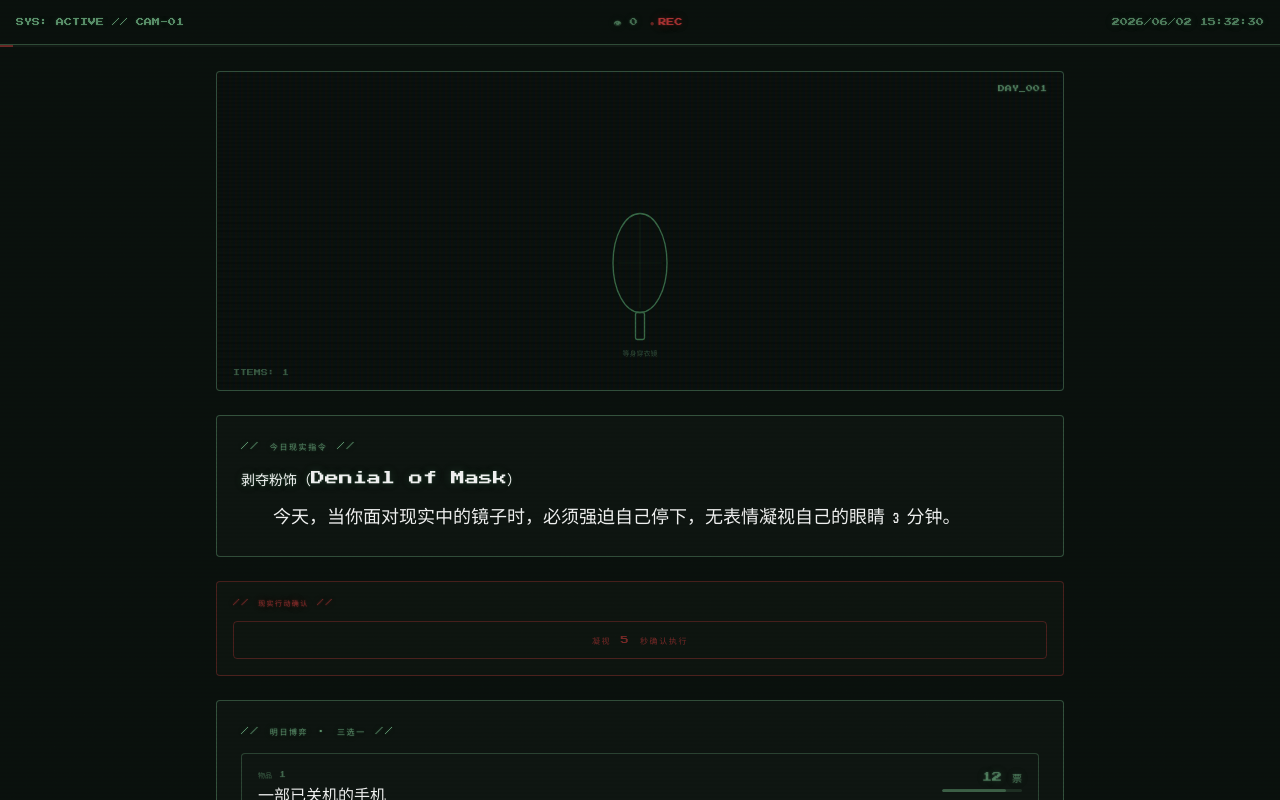
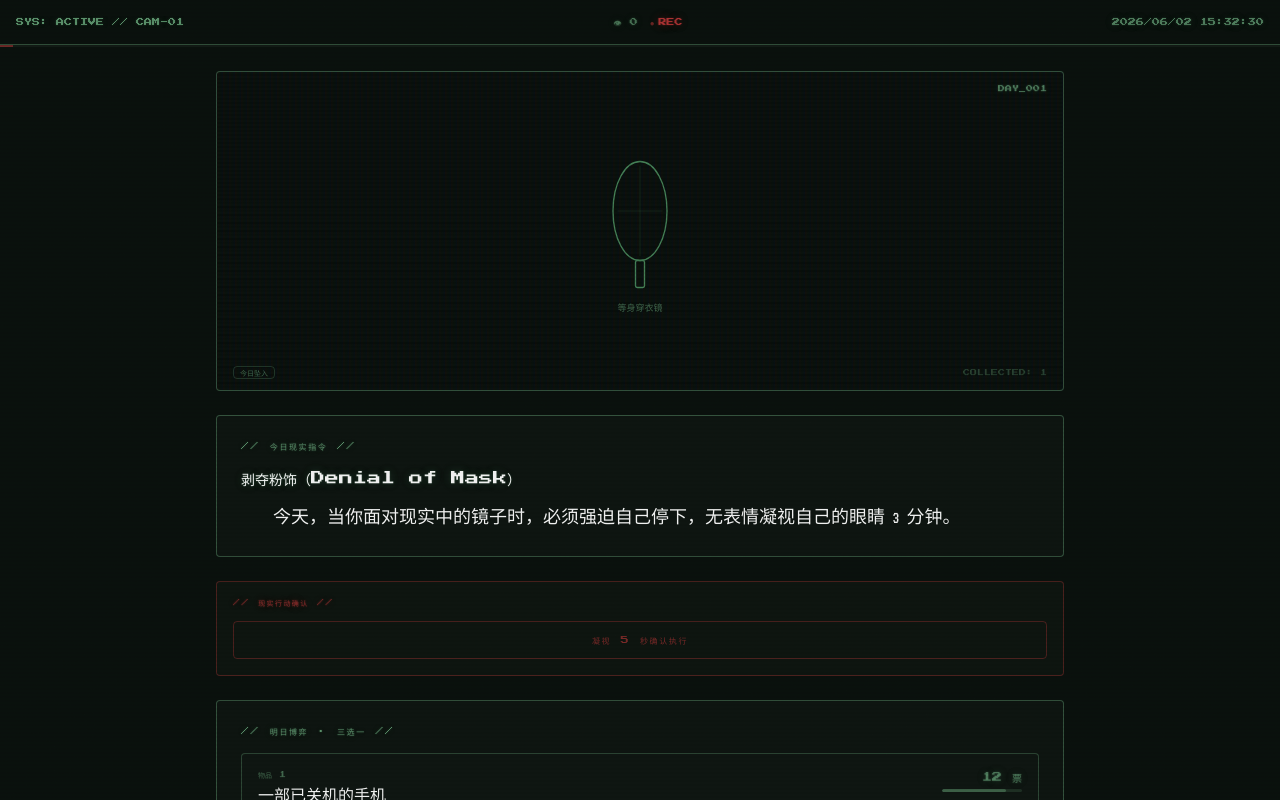
Before and after one commit to 1014549617-wq/-, a React (Vite) app in the folder client/: page /monitor in a window 1280 px wide. Shown: the top 800 px of the page. Built offline with nearby package versions, Linux system fonts and the light colour scheme; no server answers.

Commit message:
feat: 监控视窗只显示今日坠入物品，带坠落动画

```diff
--- a/client/src/index.css
+++ b/client/src/index.css
@@ -195,6 +195,43 @@ body {
   100% { opacity: 0; }
 }
 
+/* ========== 物品坠落动画 ========== */
+@keyframes drop-in {
+  0%   { opacity: 0; transform: translateY(-120px) scale(1.2); }
+  60%  { opacity: 1; transform: translateY(12px) scale(0.96); }
+  80%  { transform: translateY(-6px) scale(1.01); }
+  100% { opacity: 1; transform: translateY(0) scale(1); }
+}
+
+/* 物品名淡入（延迟） */
+@keyframes name-fade-in {
+  from { opacity: 0; transform: translateY(8px); }
+  to   { opacity: 1; transform: translateY(0); }
+}
+
+.drop-icon {
+  opacity: 0;
+  animation: drop-in 0.9s cubic-bezier(0.22, 1, 0.36, 1) 0.3s forwards;
+}
+
+.drop-name {
+  opacity: 0;
+  animation: name-fade-in 0.6s ease-out 1s forwards;
+}
+
+/* 物品容器弹性微晃 */
+@keyframes settle-wobble {
+  0%   { transform: rotate(0deg); }
+  25%  { transform: rotate(-1.5deg); }
+  50%  { transform: rotate(1deg); }
+  75%  { transform: rotate(-0.5deg); }
+  100% { transform: rotate(0deg); }
+}
+
+.drop-settle {
+  animation: settle-wobble 0.5s ease-out 1.1s forwards;
+}
+
 /* ========== 暗房显影效果 ========== */
 .darkroom-reveal {
   opacity: 0;
--- a/client/src/pages/Monitor.jsx
+++ b/client/src/pages/Monitor.jsx
@@ -197,28 +197,50 @@ export default function Monitor() {
 
       <main className="max-w-4xl mx-auto p-3 md:p-6 space-y-4 md:space-y-6">
 
-        {/* 核心监控视窗 */}
+        {/* 核心监控视窗 —— 只展示今日坠入物品 */}
         <div id="monitor-view" className="scanlines w-full h-56 md:h-80 bg-monitorGlass border border-phosphorGreen/50 rounded relative flex items-center justify-center overflow-hidden">
-          <div id="items-layer" className="absolute inset-0 opacity-80 flex items-end justify-center gap-4 md:gap-8 pb-6 md:pb-8 flex-wrap px-2">
-            {items.map((item, idx) => (
-              <div key={item.id} className="flex flex-col items-center gap-1 fade-in-up" style={{ animationDelay: idx * 0.3 + 's' }}>
-                {itemIcons[item.slug] || (
-                  <div className="w-10 h-10 md:w-12 md:h-12 border border-phosphorGreen/50 rounded flex items-center justify-center font-pixel text-[6px] md:text-[7px] text-phosphorGreen/70">
-                    {item.slug ? item.slug.slice(0, 3).toUpperCase() : '???'}
+          {/* 今日物品（只显示最新一件） */}
+          <div className="flex flex-col items-center justify-center gap-3 px-4">
+            {items.length > 0 ? (() => {
+              const todayItem = items[items.length - 1]
+              return (
+                <div key={todayItem.id} className="flex flex-col items-center gap-2 drop-settle">
+                  <div className="drop-icon">
+                    {itemIcons[todayItem.slug] || (
+                      <div className="w-14 h-14 md:w-20 md:h-20 border border-phosphorGreen/50 rounded flex items-center justify-center font-pixel text-[10px] md:text-[12px] text-phosphorGreen/70">
+                        {todayItem.slug ? todayItem.slug.slice(0, 3).toUpperCase() : '???'}
+                      </div>
+                    )}
                   </div>
-                )}
-                <span className="font-pixel text-[6px] md:text-[7px] text-phosphorGreen/60">{item.name}</span>
-              </div>
-            ))}
-            {items.length === 0 && (
+                  <span className="font-pixel text-[8px] md:text-[9px] text-phosphorGreen/70 drop-name text-center">
+                    {todayItem.name}
+                  </span>
+                </div>
+              )
+            })() : (
               <div className="font-pixel text-[8px] text-phosphorGreen/40">[ 房间为空 · 等待第一件物品坠入 ]</div>
             )}
           </div>
+
+          {/* 右上角天数 */}
           <div className="absolute top-2 md:top-3 right-3 md:right-4 font-pixel text-[6px] md:text-[7px] text-phosphorGreen/80 crt-glow">
             DAY_{String(currentDay).padStart(3, '0')}
           </div>
+
+          {/* 左下角：今日坠入标签 */}
           <div className="absolute bottom-2 md:bottom-3 left-3 md:left-4 font-pixel text-[6px] md:text-[7px] text-phosphorGreen/60">
-            ITEMS: {items.length}
+            {items.length > 0 ? (
+              <span className="border border-phosphorGreen/30 px-1.5 py-0.5 rounded text-phosphorGreen/70">
+                今日坠入
+              </span>
+            ) : (
+              <span>ITEMS: 0</span>
+            )}
+          </div>
+
+          {/* 右下角：累计数 */}
+          <div className="absolute bottom-2 md:bottom-3 right-3 md:right-4 font-pixel text-[6px] md:text-[7px] text-phosphorGreen/40">
+            COLLECTED: {items.length}
           </div>
         </div>
 
```
